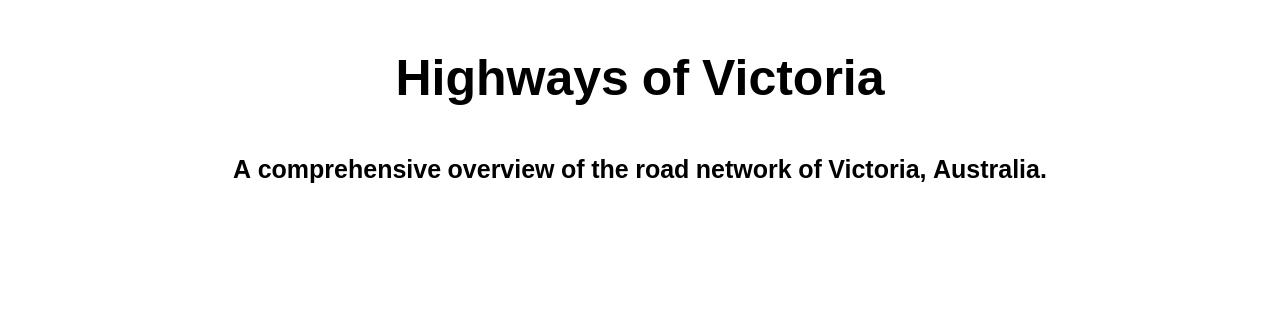
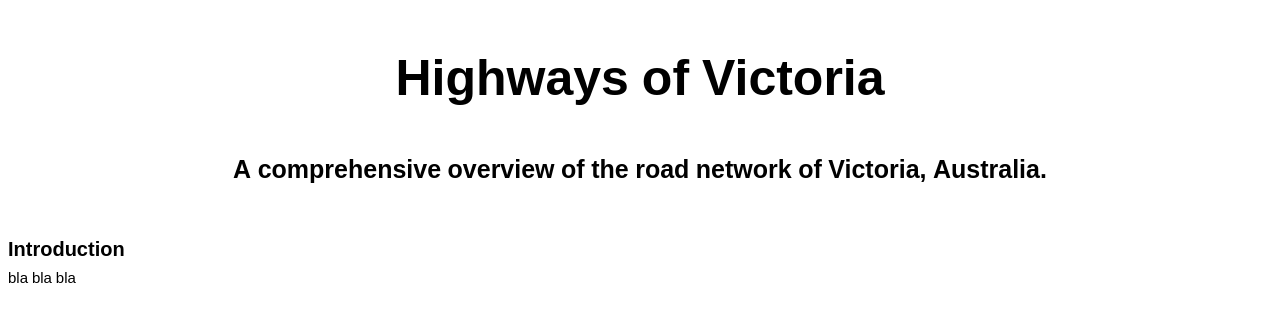
Before and after one commit to au-mapman7/www.vichighways.com, a plain HTML site: page index.html in a window 1280 px wide. Drawn offline with Linux system fonts and the light colour scheme.

Commit message:
Formatting

```diff
--- a/index.html
+++ b/index.html
@@ -15,6 +15,14 @@
                 A comprehensive overview of the road network of Victoria, Australia.
             </h2>
         </section>
+        <section class="paragraph">
+            <h1>
+                Introduction
+            </h1>
+            <p>
+                bla bla bla
+            </p>
+        </section>
     </main>
 </body>
 </html>
--- a/styles.css
+++ b/styles.css
@@ -14,4 +14,16 @@
 .header h2 {
   text-align: center;
   font-size: 25px;
+  margin-bottom: 50px;
 }
+
+/* Paragraph styles */
+.paragraph h1 {
+  font-size: 20px;
+  font-style: bold;
+  margin-bottom: -10px;
+}
+
+.paragraph p {
+  font-size: 15px;
+}
```
